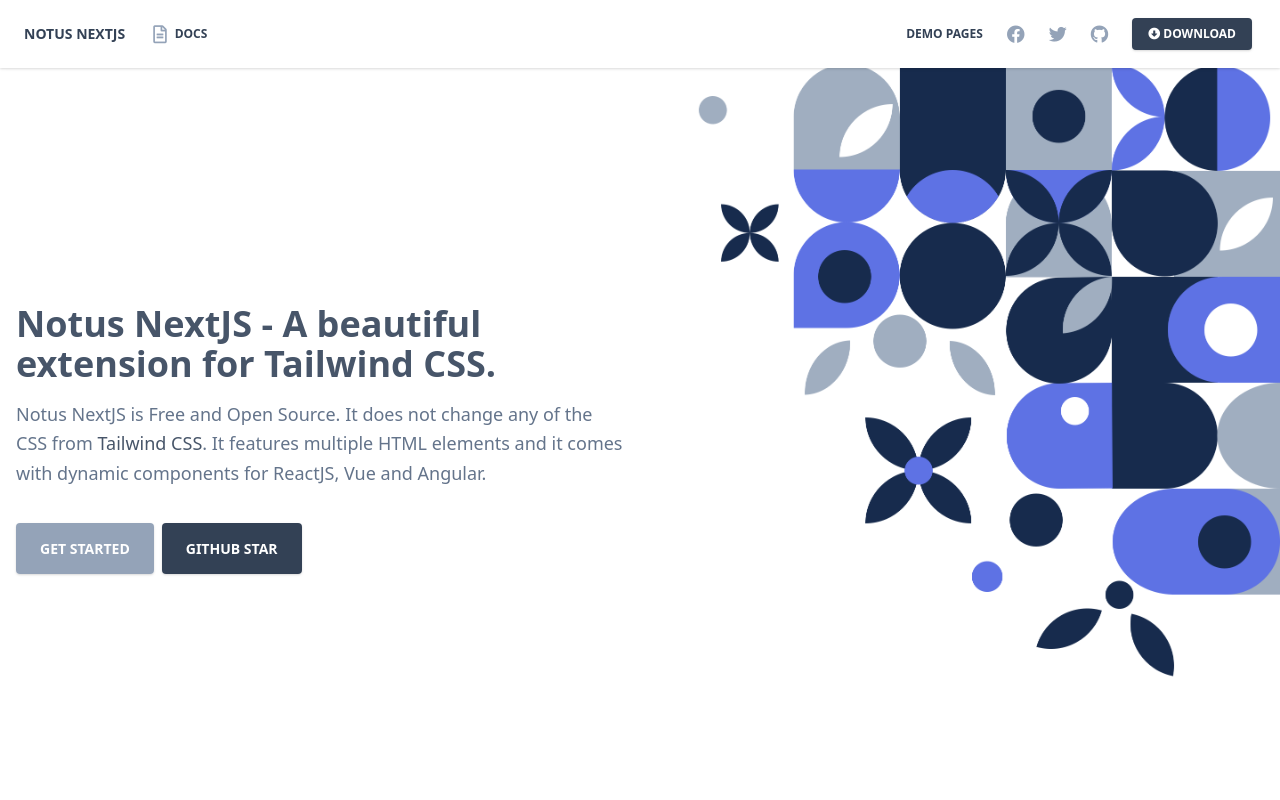
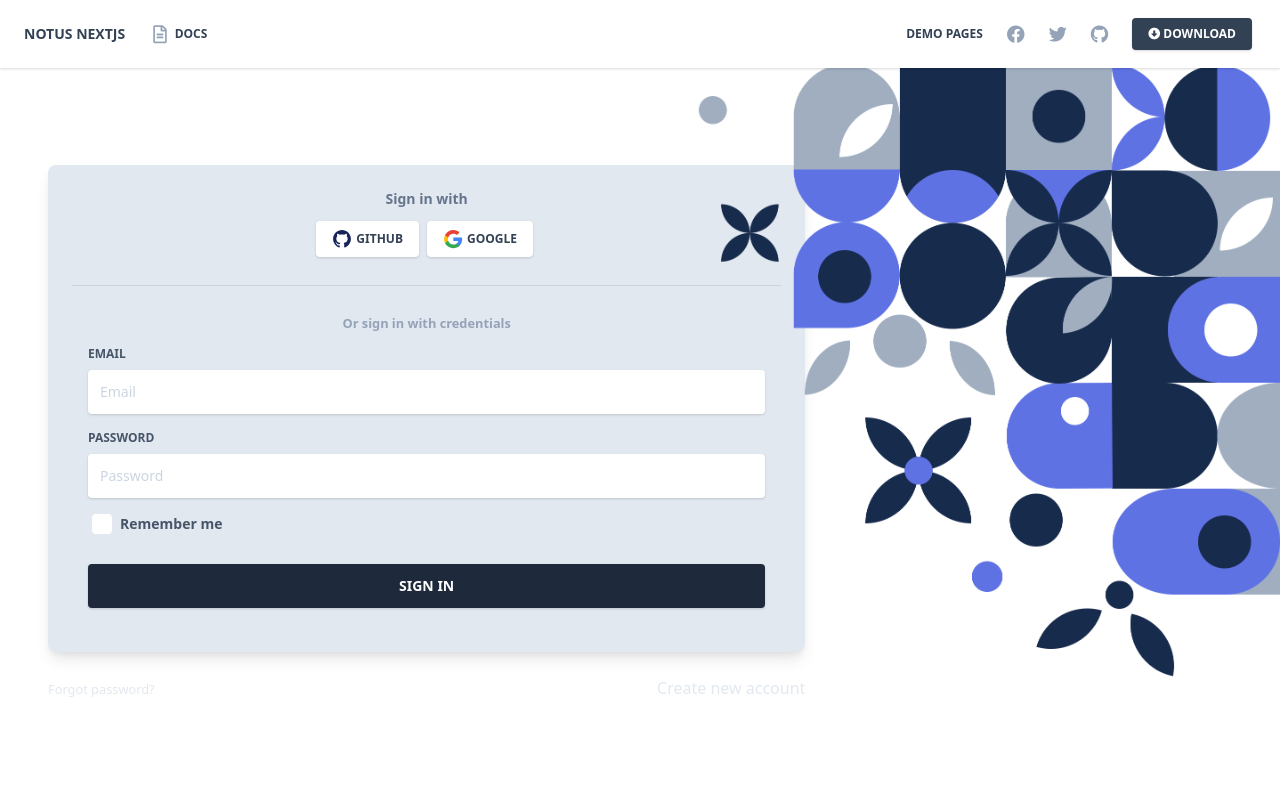
Before and after one commit to walosha/business_premises_frontend, a Next.js app: page / in a window 1280 px wide. Shown: the top 800 px of the page. Built offline with nearby package versions, Linux system fonts and the light colour scheme; no server answers.

Commit message:
register funtionality

```diff
--- a/pages/index.js
+++ b/pages/index.js
@@ -1,51 +1,165 @@
 /* eslint-disable react/jsx-no-target-blank */
-import React from "react";
+import React, { useEffect } from "react";
 import Link from "next/link";
-
+import { yupResolver } from "@hookform/resolvers/yup";
 import IndexNavbar from "components/Navbars/IndexNavbar.js";
 import Footer from "components/Footers/Footer.js";
+import { signInform } from "site-constant";
+import { useForm } from "react-hook-form";
+import axios from "axios";
 
 export default function Index() {
+  const { schema } = signInform;
+  const {
+    handleSubmit,
+    formState: { errors },
+    register,
+  } = useForm({
+    mode: "all",
+    resolver: yupResolver(schema),
+  });
+
+  useEffect(() => {
+    axios
+      .get("/api/auth/register")
+      .then((res) => console.log({ res }))
+      .catch(console.log);
+  });
+
+  const onSubmit = (data) => console.log(data);
+
   return (
     <>
       <IndexNavbar fixed />
       <section className="header relative pt-16 items-center flex h-screen max-h-860-px">
         <div className="container mx-auto items-center flex flex-wrap">
-          <div className="w-full md:w-8/12 lg:w-6/12 xl:w-6/12 px-4">
+          <div className="w-full md:w-8/12 px-4">
             <div className="pt-32 sm:pt-0">
-              <h2 className="font-semibold text-4xl text-blueGray-600">
-                Notus NextJS - A beautiful extension for Tailwind CSS.
-              </h2>
-              <p className="mt-4 text-lg leading-relaxed text-blueGray-500">
-                Notus NextJS is Free and Open Source. It does not change any of
-                the CSS from{" "}
-                <a
-                  href="https://tailwindcss.com/?ref=creativetim"
-                  className="text-blueGray-600"
-                  target="_blank"
-                  rel="noopener noreferrer"
-                >
-                  Tailwind CSS
-                </a>
-                . It features multiple HTML elements and it comes with dynamic
-                components for ReactJS, Vue and Angular.
-              </p>
-              <div className="mt-12">
-                <a
-                  href="https://www.creative-tim.com/learning-lab/tailwind/nextjs/overview/notus?ref=nnjs-index"
-                  target="_blank"
-                  className="get-started text-white font-bold px-6 py-4 rounded outline-none focus:outline-none mr-1 mb-1 bg-blueGray-400 active:bg-blueGray-500 uppercase text-sm shadow hover:shadow-lg ease-linear transition-all duration-150"
-                >
-                  Get started
-                </a>
-                <a
-                  href="https://github.com/creativetimofficial/notus-nextjs?ref=nnjs-index"
-                  className="github-star ml-1 text-white font-bold px-6 py-4 rounded outline-none focus:outline-none mr-1 mb-1 bg-blueGray-700 active:bg-blueGray-600 uppercase text-sm shadow hover:shadow-lg"
-                  target="_blank"
-                >
-                  Github Star
-                </a>
-              </div>
+              <>
+                <div className="container mx-auto px-4 h-full">
+                  <div className="flex content-center items-center justify-center h-full">
+                    <div className="w-full px-4">
+                      <div className="relative flex flex-col min-w-0 break-words w-full mb-6 shadow-lg rounded-lg bg-blueGray-200 border-0">
+                        <div className="rounded-t mb-0 px-6 py-6">
+                          <div className="text-center mb-3">
+                            <h6 className="text-blueGray-500 text-sm font-bold">
+                              Sign in with
+                            </h6>
+                          </div>
+                          <div className="btn-wrapper text-center">
+                            <button
+                              className="bg-white active:bg-blueGray-50 text-blueGray-700 font-normal px-4 py-2 rounded outline-none focus:outline-none mr-2 mb-1 uppercase shadow hover:shadow-md inline-flex items-center font-bold text-xs ease-linear transition-all duration-150"
+                              type="button"
+                            >
+                              <img
+                                alt="..."
+                                className="w-5 mr-1"
+                                src="/img/github.svg"
+                              />
+                              Github
+                            </button>
+                            <button
+                              className="bg-white active:bg-blueGray-50 text-blueGray-700 font-normal px-4 py-2 rounded outline-none focus:outline-none mr-1 mb-1 uppercase shadow hover:shadow-md inline-flex items-center font-bold text-xs ease-linear transition-all duration-150"
+                              type="button"
+                            >
+                              <img
+                                alt="..."
+                                className="w-5 mr-1"
+                                src="/img/google.svg"
+                              />
+                              Google
+                            </button>
+                          </div>
+                          <hr className="mt-6 border-b-1 border-blueGray-300" />
+                        </div>
+                        <div className="flex-auto px-4 lg:px-10 py-10 pt-0">
+                          <div className="text-blueGray-400 text-center mb-3 font-bold">
+                            <small>Or sign in with credentials</small>
+                          </div>
+                          <form onSubmit={handleSubmit(onSubmit)}>
+                            <div className="relative w-full mb-3">
+                              <label
+                                className="block uppercase text-blueGray-600 text-xs font-bold mb-2"
+                                htmlFor="grid-password"
+                              >
+                                Email
+                              </label>
+                              <input
+                                type="email"
+                                className="border-0 px-3 py-3 placeholder-blueGray-300 text-blueGray-600 bg-white rounded text-sm shadow focus:outline-none focus:ring w-full ease-linear transition-all duration-150"
+                                placeholder="Email"
+                                {...register("email")}
+                              />
+                              <span className="flex items-center font-medium tracking-wide text-red-500 text-xs mt-1 ml-1">
+                                {errors.email?.message}
+                              </span>
+                            </div>
+
+                            <div className="relative w-full mb-3">
+                              <label
+                                className="block uppercase text-blueGray-600 text-xs font-bold mb-2"
+                                htmlFor="grid-password"
+                              >
+                                Password
+                              </label>
+                              <input
+                                type="password"
+                                className="border-0 px-3 py-3 placeholder-blueGray-300 text-blueGray-600 bg-white rounded text-sm shadow focus:outline-none focus:ring w-full ease-linear transition-all duration-150"
+                                placeholder="Password"
+                                {...register("password")}
+                              />
+                              <span className="flex items-center font-medium tracking-wide text-red-500 text-xs mt-1 ml-1">
+                                {errors.password?.message}
+                              </span>{" "}
+                            </div>
+                            <div>
+                              <label className="inline-flex items-center cursor-pointer">
+                                <input
+                                  id="customCheckLogin"
+                                  type="checkbox"
+                                  className="form-checkbox border-0 rounded text-blueGray-700 ml-1 w-5 h-5 ease-linear transition-all duration-150"
+                                />
+                                <span className="ml-2 text-sm font-semibold text-blueGray-600">
+                                  Remember me
+                                </span>
+                              </label>
+                            </div>
+
+                            <div className="text-center mt-6">
+                              <button
+                                className="bg-blueGray-800 text-white active:bg-blueGray-600 text-sm font-bold uppercase px-6 py-3 rounded shadow hover:shadow-lg outline-none focus:outline-none mr-1 mb-1 w-full ease-linear transition-all duration-150"
+                                type="submit"
+                              >
+                                Sign In
+                              </button>
+                            </div>
+                          </form>
+                        </div>
+                      </div>
+                      <div className="flex flex-wrap mt-6 relative">
+                        <div className="w-1/2">
+                          <a
+                            href="#pablo"
+                            onClick={(e) => e.preventDefault()}
+                            className="text-blueGray-200"
+                          >
+                            <small>Forgot password?</small>
+                          </a>
+                        </div>
+                        <div className="w-1/2 text-right">
+                          <Link href="/auth/register">
+                            <a href="#pablo" className="text-blueGray-200">
+                              <Link href={"/auth/register"}>
+                                <a>Create new account</a>
+                              </Link>{" "}
+                            </a>
+                          </Link>
+                        </div>
+                      </div>
+                    </div>
+                  </div>
+                </div>
+              </>
             </div>
           </div>
         </div>
--- /dev/null
+++ b/site-constant.js
@@ -0,0 +1,16 @@
+import * as Yup from "yup";
+
+export const signInform = {
+  schema: Yup.object({
+    email: Yup.string().email("Invalid email format").required(),
+    password: Yup.string().required(),
+  }),
+};
+
+export const registerForm = {
+  schema: Yup.object({
+    name: Yup.string().required(),
+    email: Yup.string().email("Invalid email format").required(),
+    password: Yup.string().required(),
+  }),
+};
```
Also changed, not shown: lib/models/users.js (added, +26 -0 lines), lib/mongodb.js (added, +14 -0 lines), package.json (+8 -1 lines), pages/api/auth/register.js (added, +41 -0 lines), pages/api/auth/signIn.js (added, +13 -0 lines), pages/auth/register.js (+37 -3 lines), 2 other files (tests, documents, lock files or other folders).
